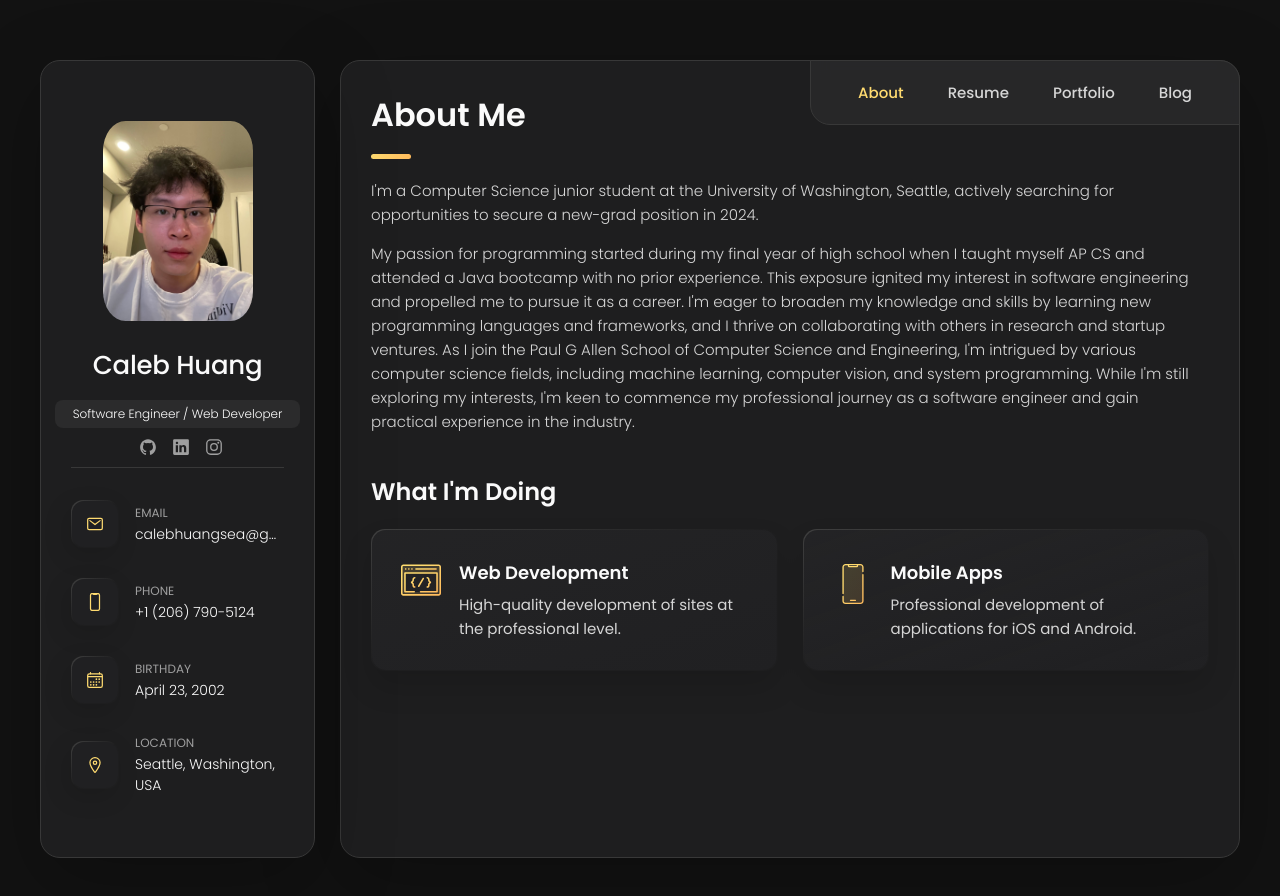
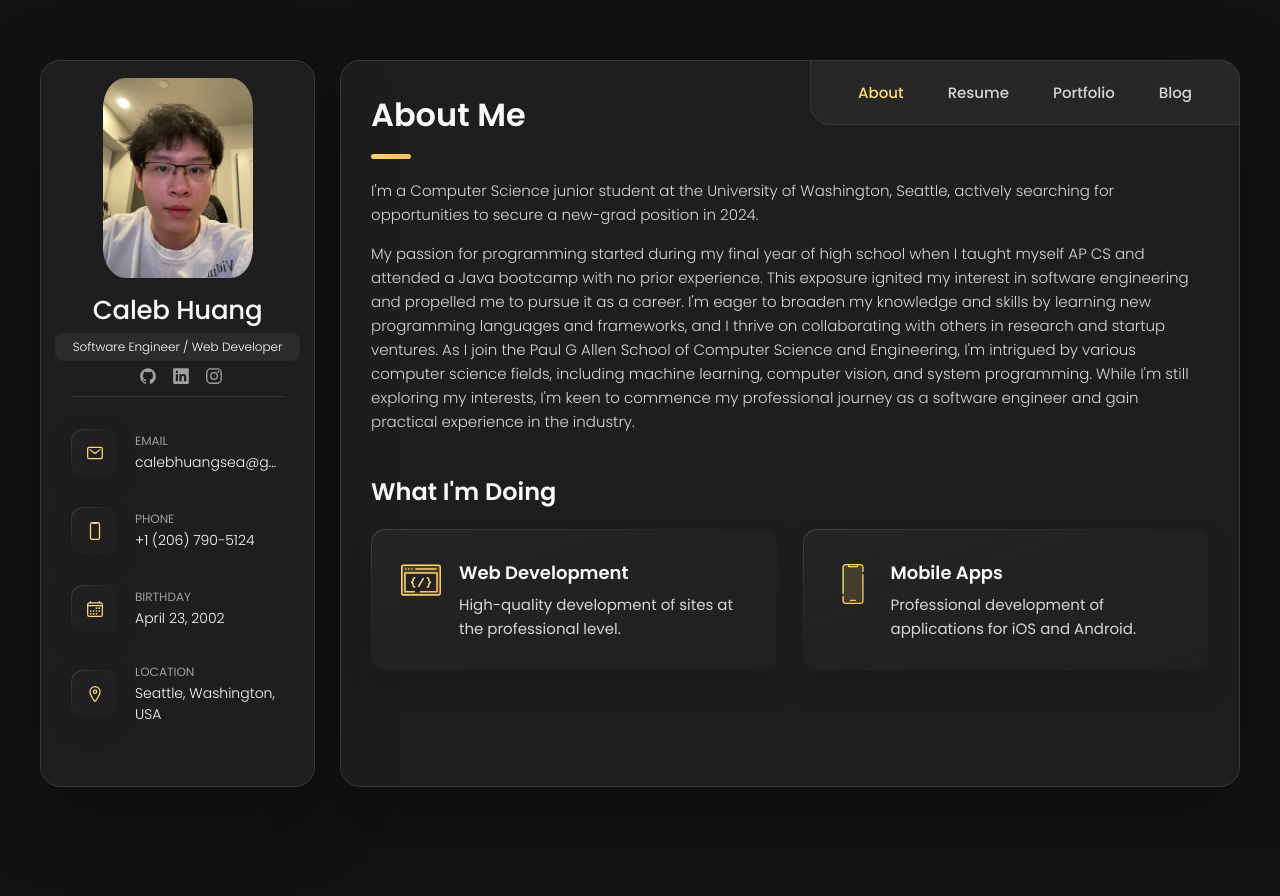
Before and after one commit to calebhuangsea/calebhuangsea.github.io, a plain HTML site: page index.html in a window 1280 px wide. After the commit the page ends 847 px from the top, so only its background shows below. Drawn offline with nearby package versions, Linux system fonts and the light colour scheme.

Commit message:
css modify

```diff
--- a/assets/css/style.css
+++ b/assets/css/style.css
@@ -345,7 +345,7 @@ main {
   font-size: var(--fs-3);
   font-weight: var(--fw-500);
   letter-spacing: -0.25px;
-  margin-bottom: 10px;
+  margin-bottom: -10px;
 }
 
 .info-content .title {
@@ -438,8 +438,8 @@ main {
   justify-content: flex-start;
   align-items: center;
   gap: 15px;
-  margin-bottom: -25px;
-  margin-top: 10px;
+  margin-bottom: -12%;
+  margin-top: 3%;
   padding-bottom: 4px;
   padding-left: 7px;
 }
@@ -1295,6 +1295,7 @@ textarea.form-input::-webkit-resizer { display: none; }
    */
 
   .sidebar, article {
+    /* margin-top: -30px; */
     width: 520px;
     margin-inline: auto;
     padding: 30px;
@@ -1839,16 +1840,23 @@ textarea.form-input::-webkit-resizer { display: none; }
     z-index: 1;
   }
 
-  .sidebar-info { flex-direction: column; }
+  .sidebar-info {
+    flex-direction: column;
+    margin-top: -20%;
+    /* margin-bottom: -15%; */
+  }
 
   .avatar-box img { width: 150px; }
 
   .info-content .name {
     white-space: nowrap;
     text-align: center;
-  }
-
-  .info-content .title { margin: auto; }
+    margin-top: -5%;
+  }
+
+  .info-content .title {
+    margin-top: -5%;
+   }
 
   .info_more-btn { display: none; }
 
```
